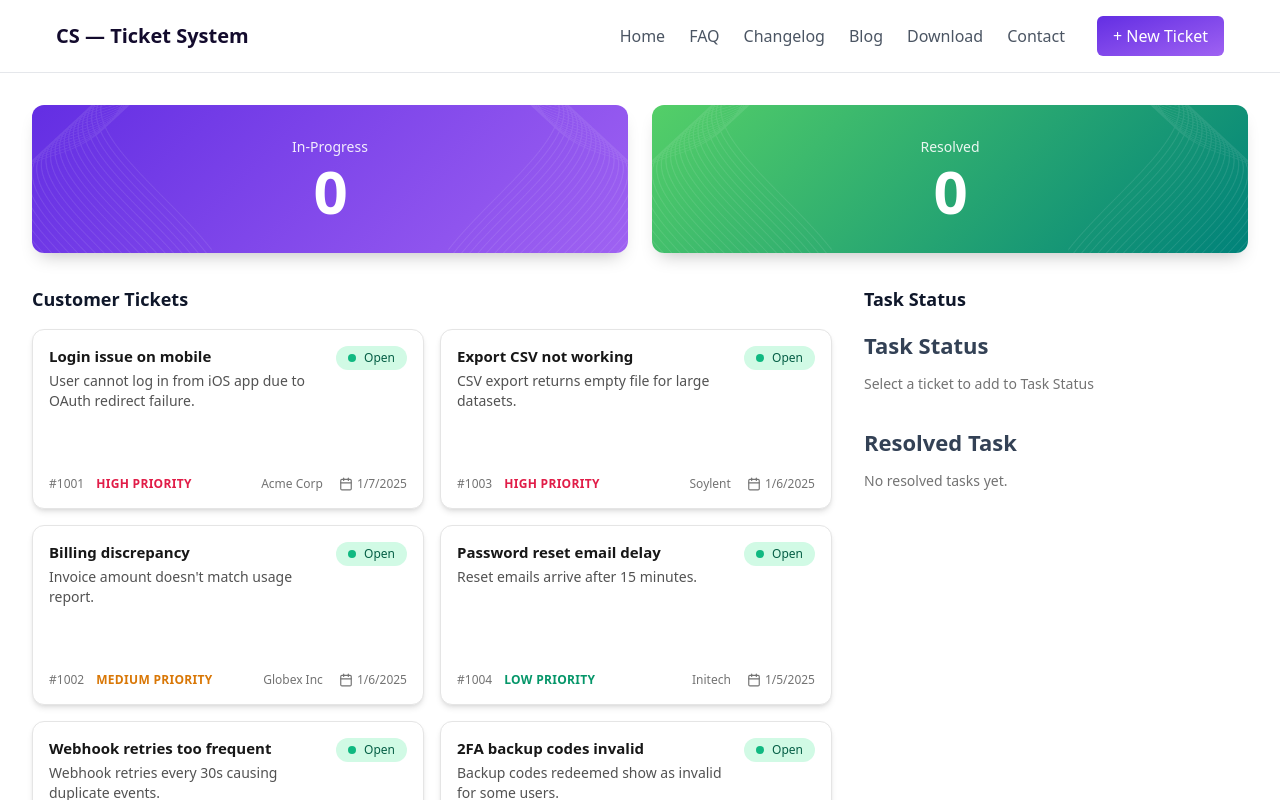
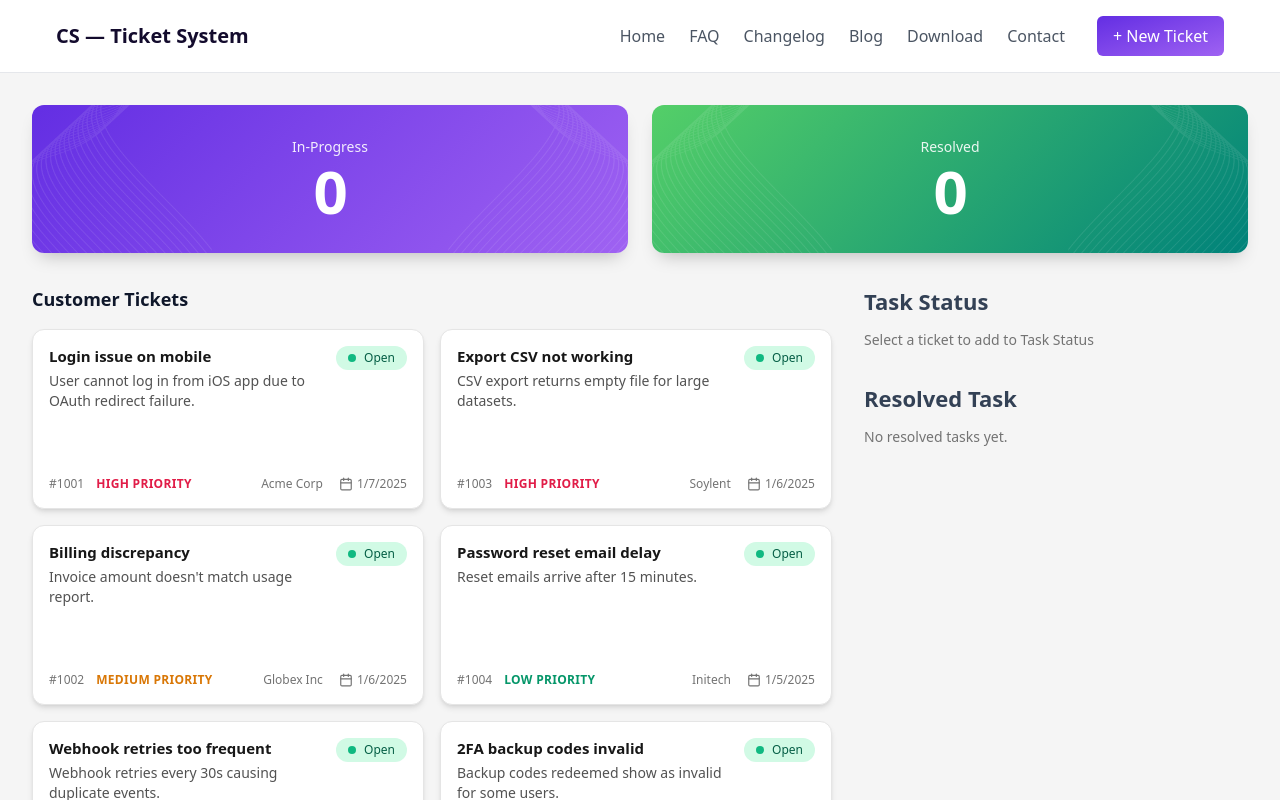
Before and after one commit to ripon-ch/customer_service_zone, a React (Vite) app: page / in a window 1280 px wide. Shown: the top 800 px of the page. Built offline with nearby package versions, Linux system fonts and the light colour scheme.

Commit message:
fixed some issues

```diff
--- a/src/App.jsx
+++ b/src/App.jsx
@@ -5,10 +5,10 @@ import "react-toastify/dist/ReactToastify.css";
 import Navbar from "./Components/Navbar.jsx";
 import Banner from "./Components/Banner.jsx";
 import Footer from "./Components/Footer.jsx";
-import NotFound from "./Components/NotFound.jsx"
+import NotFound from "./Components/NotFound.jsx";
 function App() {
     return (
-        <div className="min-h-screen flex flex-col bg-background text-foreground">
+        <div className="min-h-screen flex flex-col bg-[#F5F5F5] text-foreground">
             <ToastContainer
                 position="top-right"
                 theme="colored"
--- a/src/Components/Banner.jsx
+++ b/src/Components/Banner.jsx
@@ -108,7 +108,7 @@ function Banner() {
                     </div>
                 </div>
                 <div className="lg:col-span-4">
-                    <h2 className="mb-4 font-semibold text-lg">Task Status</h2>
+
                     <StatusPanel
                         inProgress={inProgress}
                         resolved={resolved}
--- a/src/Components/StatusPanel.jsx
+++ b/src/Components/StatusPanel.jsx
@@ -1,11 +1,12 @@
 import React from "react";
+
 function StatusPanel({ inProgress, resolved, onComplete }) {
     return (
         <aside className="space-y-8">
             <div>
-                <h3 className="text-[22px] font-semibold text-slate-700">
+                <h2 className="text-[22px] font-semibold text-slate-700">
                     Task Status
-                </h3>
+                </h2>
                 <div className="mt-3 space-y-4">
                     {inProgress.length === 0 && (
                         <p className="text-sm text-neutral-500">
@@ -32,9 +33,9 @@ function StatusPanel({ inProgress, resolved, onComplete }) {
             </div>
 
             <div>
-                <h3 className="text-[22px] font-semibold text-slate-700">
+                <h2 className="text-[22px] font-semibold text-slate-700">
                     Resolved Task
-                </h3>
+                </h2>
                 <ul className="mt-3 space-y-4">
                     {resolved.length === 0 && (
                         <li className="text-sm text-neutral-500">
@@ -56,4 +57,5 @@ function StatusPanel({ inProgress, resolved, onComplete }) {
         </aside>
     );
 }
+
 export default StatusPanel;
```
